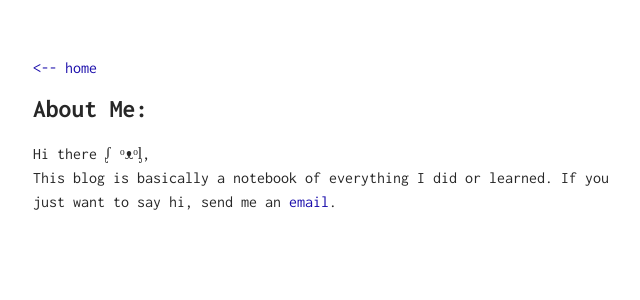
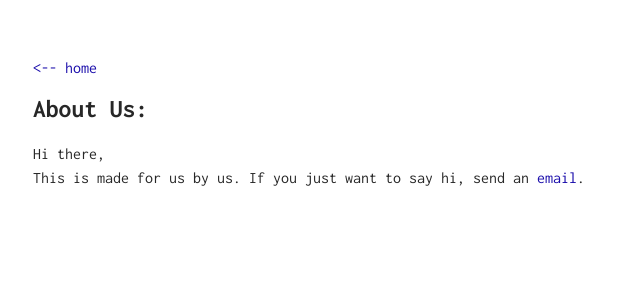
Before and after one commit to onemonthofindieblues/onemonthofindiesblues.github.io, a Jekyll site: the page built from me/index.md, in a window 1280 px wide. Shown: the top 300 px of the page, without its empty margins (307-947 px from the left). Built offline with Jekyll 4.4.1, drawn with Linux system fonts in a browser that asks for light colours.

Commit message:
update files

```diff
--- a/_config.yml
+++ b/_config.yml
@@ -4,7 +4,7 @@ permalink: /blog/:title
 
 
 # My variables
-name: My blog
+name: Our blog
 description: A Jekyll Theme
 google_verification: null
 
--- a/_layouts/about.html
+++ b/_layouts/about.html
@@ -4,7 +4,7 @@ layout: default
 
 <div class="about">
     <a class="about__back" href="/">&lt;-- home</a>
-    <h1 class="about__title">About Me:</h1>
+    <h1 class="about__title">About Us:</h1>
     <div class="about__content">
         {{ content }}
     </div>
--- a/her/index.html
+++ b/her/index.html
@@ -1,10 +1,10 @@
 ---
 layout: default
-title: Programming
+title: Her
 ---
 
 <div class="header">
-    <h1>---------------<br>Programming<br>---------------</h1>
+    <h1>------<br>Her<br>------</h1>
     <ul>
         {% for item in site.data.navigation %}
         <li>
--- a/his/index.html
+++ b/his/index.html
@@ -1,10 +1,10 @@
 ---
 layout: default
-title: Random thoughts
+title: His
 ---
 
 <div class="header">
-    <h1>-------------------<br>Random thoughts<br>-------------------</h1>
+    <h1>------<br>His<br>------</h1>
     <ul>
         {% for item in site.data.navigation %}
         <li>
--- a/me/index.md
+++ b/me/index.md
@@ -3,11 +3,5 @@ layout: about
 title: About
 ---
 
-Hi there ᶘ ᵒᴥᵒᶅ,
-This blog is basically a notebook of everything I did or learned. If you just want to say hi, send me an [email](mailto:daleonpz@gmail.com).
-
-
-
-<!--
-In case you are interested in parkour check this other [site](https://myparkourjournal.com).
--->
+Hi there,
+This is made for us by us. If you just want to say hi, send an [email](mailto:amgadlpz@gmail.com).
```
